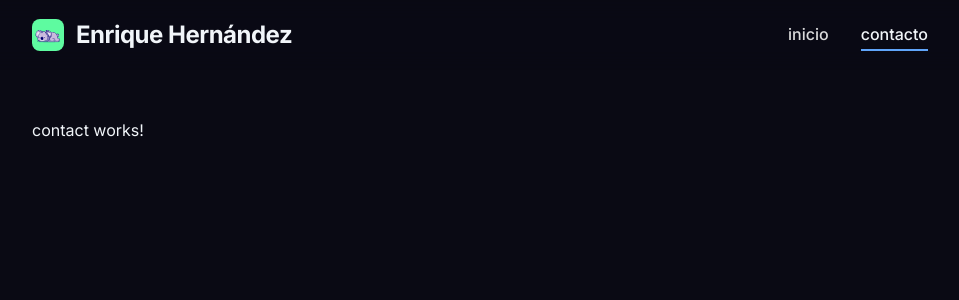
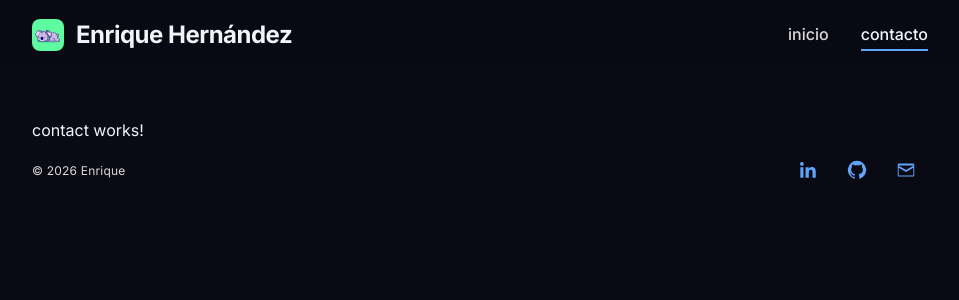
Before and after one commit to kiqueHD/portfolio, an Angular app: page /contact in a window 1280 px wide. Shown: the top 300 px of the page, without its empty margins (160-1119 px from the left). Built offline with nearby package versions, Linux system fonts and the light colour scheme.

Commit message:
feat: footer y redes sociales

```diff
--- a/src/app/app.html
+++ b/src/app/app.html
@@ -1,14 +1,11 @@
 <div class="app-container">
-  <!-- Header con su propio contenedor del 40% -->
   <app-header></app-header>
 
-  <!-- Contenido principal con el MISMO ancho -->
   <div class="content-container">
     <main class="main-content">
       <router-outlet></router-outlet>
     </main>
+    <app-footer></app-footer>
+  </div>
 
-    <!-- Footer si lo tienes -->
-    <!-- <app-footer></app-footer> -->
-  </div>
 </div>
--- a/src/app/app.scss
+++ b/src/app/app.scss
@@ -29,9 +29,9 @@
 }
 
 .main-content {
-  padding: var(--spacing-section) 0;
+  padding: var(--spacing-section) 0 0;
 
   @media (max-width: 768px) {
-    padding: var(--spacing-section-mobile) 0;
+    padding: var(--spacing-section-mobile) 0 0;
   }
 }
--- a/src/app/app.ts
+++ b/src/app/app.ts
@@ -1,10 +1,11 @@
 import { Component, signal } from '@angular/core';
 import { RouterOutlet } from '@angular/router';
-import { Header } from "./components/header/header";
+import { Header } from './components/header/header';
+import { Footer } from './components/footer/footer';
 
 @Component({
   selector: 'app-root',
-  imports: [RouterOutlet, Header],
+  imports: [RouterOutlet, Header, Footer],
   templateUrl: './app.html',
   styleUrl: './app.scss'
 })
--- /dev/null
+++ b/src/app/components/footer/footer.html
@@ -0,0 +1,6 @@
+<footer class="footer">
+  <div class="footer-left"> © 2026 Enrique</div>
+  <div class="footer-right">
+    <app-socials class="footer-socials" />
+  </div>
+</footer>
--- /dev/null
+++ b/src/app/components/footer/footer.scss
@@ -0,0 +1,34 @@
+:host {
+  display: block;
+}
+
+.footer {
+  display: flex;
+  align-items: center;
+  justify-content: space-between;
+  gap: 1rem;
+  padding: 0.3rem 0 0.8rem;
+  color: var(--text-secondary);
+  font-size: 0.95rem;
+}
+
+.footer-left {
+    font-size: 12px;
+  letter-spacing: 0.2px;
+}
+
+.footer-right {
+  display: flex;
+  justify-content: flex-end;
+  flex: 1;
+}
+
+.footer-socials .socials {
+  justify-content: center;
+  gap: 0.6rem;
+}
+
+.footer-socials .social-link {
+  width: 40px;
+  height: 40px;
+}
--- /dev/null
+++ b/src/app/components/socials/socials.html
@@ -0,0 +1,35 @@
+<div class="socials" aria-label="enlaces rápidos a mis redes">
+  <a
+    class="social-link"
+    [href]="linkedin"
+    target="_blank"
+    rel="noopener noreferrer"
+  >
+    <span class="sr-only">LinkedIn</span>
+    <svg viewBox="0 0 24 24" aria-hidden="true">
+      <path d="M20.447 20.452h-3.554v-5.569c0-1.328-.028-3.039-1.852-3.039-1.853 0-2.136 1.445-2.136 2.939v5.669H9.352V9h3.414v1.561h.049c.476-.9 1.637-1.85 3.368-1.85 3.602 0 4.268 2.37 4.268 5.455v6.286ZM5.337 7.433a2.062 2.062 0 1 1 0-4.124 2.062 2.062 0 0 1 0 4.124ZM3.665 20.452h3.336V9H3.665v11.452Z"/>
+    </svg>
+  </a>
+
+  <a
+    class="social-link"
+    [href]="github"
+    target="_blank"
+    rel="noopener noreferrer"
+  >
+    <span class="sr-only">GitHub</span>
+    <svg viewBox="0 0 24 24" aria-hidden="true">
+      <path d="M12 2a10 10 0 0 0-3.16 19.49c.5.09.68-.22.68-.48v-1.69c-2.78.61-3.37-1.34-3.37-1.34-.45-1.16-1.1-1.47-1.1-1.47-.9-.62.07-.61.07-.61 1 .07 1.53 1.02 1.53 1.02.89 1.52 2.34 1.08 2.91.82.09-.65.35-1.09.63-1.34-2.22-.25-4.56-1.11-4.56-4.93 0-1.09.39-1.98 1.02-2.68-.1-.25-.44-1.27.1-2.65 0 0 .83-.27 2.74 1.02A9.52 9.52 0 0 1 12 6.84c.84 0 1.68.11 2.47.33 1.91-1.29 2.74-1.02 2.74-1.02.54 1.38.2 2.4.1 2.65.63.7 1.02 1.59 1.02 2.68 0 3.83-2.34 4.68-4.57 4.93.36.31.68.92.68 1.86v2.75c0 .26.18.58.69.48A10 10 0 0 0 12 2Z"/>
+    </svg>
+  </a>
+
+  <a
+    class="social-link"
+    [href]="emailHref"
+  >
+    <span class="sr-only">Correo</span>
+    <svg viewBox="0 0 24 24" aria-hidden="true">
+      <path d="M4 5h16a1 1 0 0 1 1 1v12a1 1 0 0 1-1 1H4a1 1 0 0 1-1-1V6a1 1 0 0 1 1-1Zm0 2v.34l8 4.63 8-4.63V7Zm0 2.66V18h16V9.66l-7.55 4.36a1 1 0 0 1-.9 0L4 9.66Z"/>
+    </svg>
+  </a>
+</div>
--- /dev/null
+++ b/src/app/components/socials/socials.scss
@@ -0,0 +1,38 @@
+:host {
+  display: block;
+}
+
+.socials {
+  display: flex;
+  align-items: center;
+  gap: 0.3rem;
+}
+
+.social-link {
+  width: 44px;
+  height: 44px;
+  display: grid;
+  place-items: center;
+  border-radius: var(--radius);
+  color: var(--text-secondary);
+  text-decoration: none;
+  transition: transform 0.2s ease, color 0.2s ease, background-color 0.2s ease;
+}
+
+.social-link svg {
+  width: 22px;
+  height: 22px;
+  fill: currentColor;
+}
+
+.sr-only {
+  position: absolute;
+  width: 1px;
+  height: 1px;
+  padding: 0;
+  margin: -1px;
+  overflow: hidden;
+  clip: rect(0, 0, 0, 0);
+  white-space: nowrap;
+  border: 0;
+}
--- /dev/null
+++ b/src/app/components/socials/socials.ts
@@ -0,0 +1,13 @@
+import { Component } from '@angular/core';
+
+@Component({
+  selector: 'app-socials',
+  standalone: true,
+  templateUrl: './socials.html',
+  styleUrl: './socials.scss'
+})
+export class Socials {
+  readonly linkedin = 'https://www.linkedin.com/in/enrique-hern%C3%A1ndez-7457552a9/';
+  readonly github = 'https://github.com/kiqueHD';
+  readonly emailHref = 'mailto:enriquehernbay@gmail.com';
+}
--- a/src/app/pages/home/home.ts
+++ b/src/app/pages/home/home.ts
@@ -1,6 +1,6 @@
 import { Component } from '@angular/core';
-import { Project } from "../../components/project/project";
 import { RouterLink } from '@angular/router';
+import { Project } from '../../components/project/project';
 
 @Component({
   selector: 'app-home',
```
Also changed, not shown: src/app/components/footer/footer.ts (added, +11 -0 lines).
